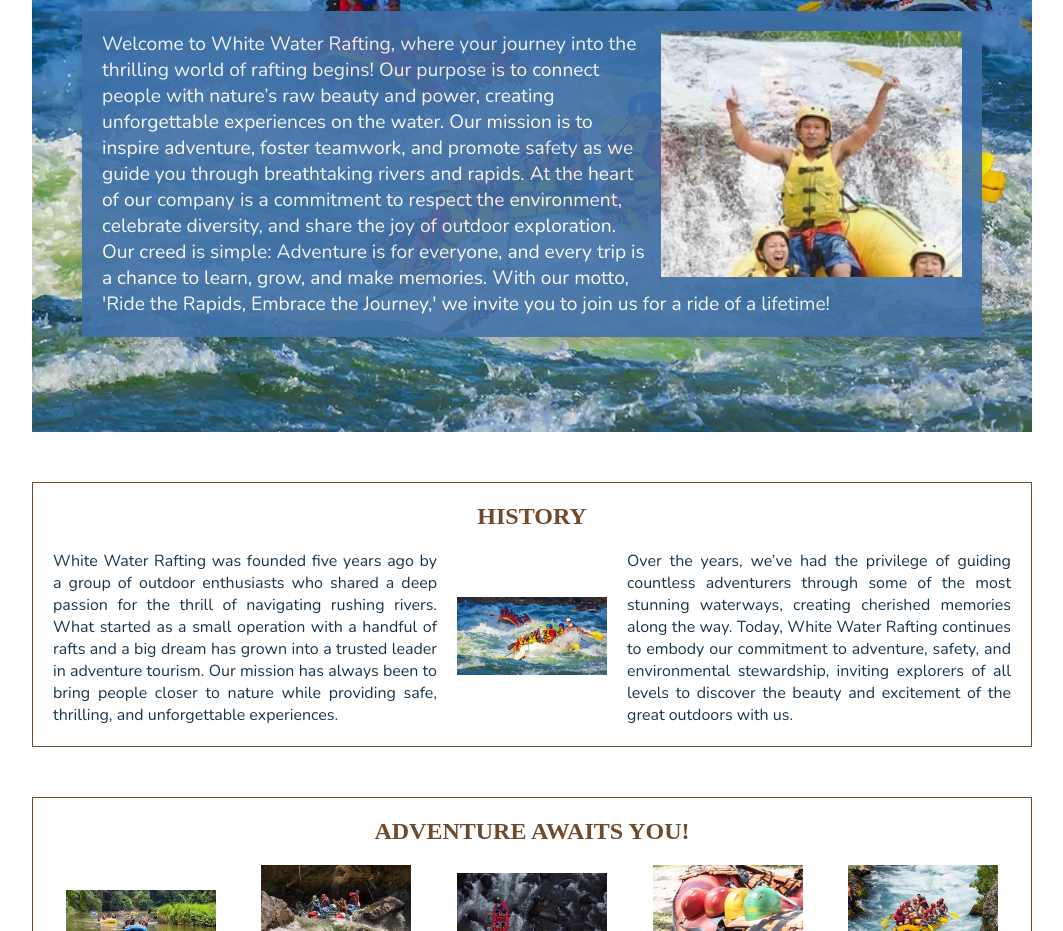
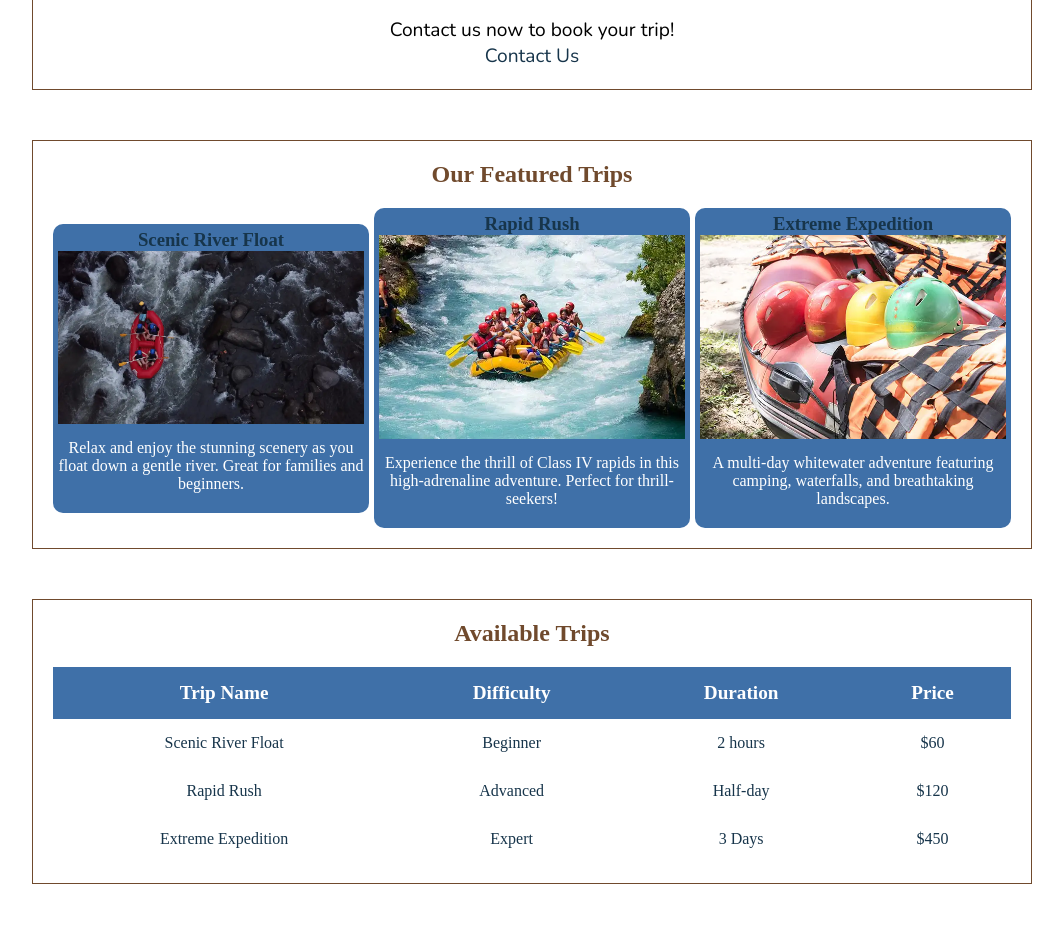
Before and after one commit to DannyDzWare/wdd130, a plain HTML site: page wwr/trips.html in a window 1280 px wide. Shown: the part 222-1153 px from the top of the page, without its empty margins (108-1171 px from the left). Drawn offline with nearby package versions, Linux system fonts and the light colour scheme; a web font is replaced by a local one.

Commit message:
Setting up Trips Page

```diff
--- a/wwr/styles/rafting.css
+++ b/wwr/styles/rafting.css
@@ -211,7 +211,7 @@ main {
     text-align: center;
     display: grid;
     grid-template: 20% 80% / 1fr 1fr;
-    grid-gap: 20px o;
+    grid-gap: 20px 0;
     align-items: center;
     align-content: center;
     place-items: center;
@@ -456,3 +456,131 @@ button {
   button:hover {
     background-color: darkgreen;
   }
+
+
+  /* Trips Page */
+
+.trips{
+    margin: 50px auto;
+    border: 1px solid var(--accent1-color);
+    padding: 20px;
+    text-align: center;
+}
+
+.trips h2{
+    font-size: 24px;
+    font-weight: bold;
+    margin-bottom: 20px;
+    color: var(--accent1-color);
+    font-family: var(--heading-font);
+}
+
+.trips .trips-grid{
+    display: grid;
+    grid-template: 1fr / 1fr 1fr 1fr;
+    grid-gap: 20px 5px;
+    align-items: center;
+    align-content: center;
+    place-items: center;
+    color: var(--primary-color);
+    font-family: var(--heading-font);
+}
+
+.trips .trips-grid .column1{
+    grid-column: 1;
+    display: flex;
+    flex-direction: column;
+    align-items: center;
+    background-color: var(--secondary-color);
+    border-radius: 10px;
+    padding: 5px;
+}
+
+.trips .trips-grid .column1 img{
+    width: 100%;
+    border-radius: 0;
+    background-color: transparent;
+}
+
+.trips .trips-grid .column1 p{
+    margin-top: 15px;
+    margin-bottom: 15px;
+    color: var(--accent2-color);
+}
+
+.trips .trips-grid .column2{
+    grid-column: 2;
+    display: flex;
+    flex-direction: column;
+    background-color: var(--secondary-color);
+    border-radius: 10px;
+    padding: 5px;
+}
+
+.trips .trips-grid .column2 img{
+    width: 100%;
+    border-radius: 0;
+    background-color: transparent;
+}
+
+.trips .trips-grid .column2 p{
+    margin-top: 15px;
+    margin-bottom: 15px;
+    color: var(--accent2-color);
+}
+
+.trips .trips-grid .column3{
+    grid-column: 3;
+    display: flex;
+    flex-direction: column;
+    background-color: var(--secondary-color);
+    border-radius: 10px;
+    padding: 5px;
+}
+
+.trips .trips-grid .column3 img{
+    width: 100%;
+}
+
+.trips .trips-grid .column3 p{
+    margin-top: 15px;
+    margin-bottom: 15px;
+    color: var(--accent2-color);
+}
+
+.trip-table{
+    margin: 50px auto;
+    border: 1px solid var(--accent1-color);
+    padding: 20px;
+    text-align: center;
+}
+.trip-table h2{
+    font-size: 24px;
+    font-weight: bold;
+    margin-bottom: 20px;
+    color: var(--accent1-color);
+    font-family: var(--heading-font);
+}
+
+  .trip-table table {
+    width: 100%;
+    border-collapse: collapse;
+    margin-top: 20px;
+}
+
+.trip-table th, .trip-table td {
+
+    padding: 15px;
+    text-align: center;
+}
+
+.trip-table th {
+    background-color: var(--secondary-color);
+    color: var(--accent2-color);
+    font-size: 1.2rem;
+}
+
+.trip-table td {
+    font-size: 1rem;
+    color: #17354B;
+}
--- a/wwr/trips.html
+++ b/wwr/trips.html
@@ -25,72 +25,73 @@
         </nav>
     </header>
     <main>
-        <div class="hero">
-            <img src="images/hero.webp" alt="background image hero">
-            <h1> WHITE WATER RAFTING</h1>
-            <article>
-                <img src="images/happy-rafting-client.webp" alt="Happy Rafting Clients" width="200">
-                <p>
-                    Welcome to White Water Rafting, where your journey into the thrilling world of rafting begins!
-                    Our purpose is to connect people with nature’s raw beauty and power, creating unforgettable experiences on the water.
-                    Our mission is to inspire adventure, foster teamwork, and promote safety as we guide you through breathtaking rivers and rapids.
-                    At the heart of our company is a commitment to respect the environment, celebrate diversity, and share the joy of outdoor exploration.
-                    Our creed is simple: Adventure is for everyone, and every trip is a chance to learn, grow, and make memories. With our motto,
-                    'Ride the Rapids, Embrace the Journey,' we invite you to join us for a ride of a lifetime!
-                </p>
-            </article>
-        </div>
-        <section class="history">
-            <h2>HISTORY</h2>
-            <div class="content">
-                <div class="text">
-                    <p>
-                        White Water Rafting was founded five years ago by a group of outdoor enthusiasts who shared a deep passion for the thrill of navigating rushing rivers.
-                        What started as a small operation with a handful of rafts and a big dream has grown into a trusted leader in adventure tourism.
-                        Our mission has always been to bring people closer to nature while providing safe, thrilling, and unforgettable experiences.
-                    </p>
+        <section class="cta">
+            <h2>Ready for Your Next Adventure?</h2>
+            <p>Contact us now to book your trip!</p>
+            <a href="contact.html" class="cta-button">Contact Us</a>
+        </section>
+
+        <div class="trips">
+            <h2>Our Featured Trips</h2>
+            <div class="trips-grid">
+                <div class="trip-container column1">
+                    <h3>Scenic River Float</h3>
+                    <img class="grid-item" src="images/wwr-insights-03.webp" alt="Trip #1 Scenic River Float">
+                    <p>Relax and enjoy the stunning scenery as you float down a gentle river. Great for families and beginners.</p>
                 </div>
-                <div class="image">
-                    <img src="images/hero.webp" alt="History Picture" width="150">
+                <div class="trip-container column2">
+                    <h3>Rapid Rush</h3>
+                    <img class="grid-item" src="images/wwr-insights-05.webp" alt="Trip #2 Rapid Rush">
+                    <p>Experience the thrill of Class IV rapids in this high-adrenaline adventure. Perfect for thrill-seekers!</p>
                 </div>
-                <div class="text">
-                    <p>
-                        Over the years, we’ve had the privilege of guiding countless adventurers through some of the most stunning waterways, creating cherished memories along the way.
-                        Today, White Water Rafting continues to embody our commitment to adventure, safety, and environmental stewardship,
-                        inviting explorers of all levels to discover the beauty and excitement of the great outdoors with us.
-                    </p>
+                <div class="trip-container column3">
+                    <h3>Extreme Expedition</h3>
+                    <img class="grid-item" src="images/wwr-insights-04.webp" alt="Trip #3 Extreme Expedition">
+                    <p>A multi-day whitewater adventure featuring camping, waterfalls, and breathtaking landscapes.</p>
                 </div>
             </div>
-        </section>
-        <section class="adventure">
-            <h2>ADVENTURE AWAITS YOU!</h2>
-            <div class="container">
-                <figure class="image-with-caption">
-                    <img src="images/wwr-insights-01.webp" alt="White Water Rafting Insights 01">
-                    <figcaption>Peaceful River</figcaption>
-                </figure>
-                <figure class="image-with-caption">
-                    <img src="images/wwr-insights-02.webp" alt="White Water Rafting Insights 01">
-                    <figcaption>Magic Downfalls</figcaption>
-                </figure>
-                <figure class="image-with-caption">
-                    <img src="images/wwr-insights-03.webp" alt="White Water Rafting Insights 01">
-                    <figcaption>Black Rocks River</figcaption>
-                </figure>
-                <figure class="image-with-caption">
-                    <img src="images/wwr-insights-04.webp" alt="White Water Rafting Insights 01">
-                    <figcaption>Equipment</figcaption>
-                </figure>
-                <figure class="image-with-caption">
-                    <img src="images/wwr-insights-05.webp" alt="White Water Rafting Insights 01">
-                    <figcaption>Colorado River</figcaption>
-                </figure>
-            </div>
+        </div>
+
+        <section class="trip-table">
+            <h2>Available Trips</h2>
+            <table>
+                <thead>
+                    <tr>
+                        <th>Trip Name</th>
+                        <th>Difficulty</th>
+                        <th>Duration</th>
+                        <th>Price</th>
+                    </tr>
+                </thead>
+                <tbody>
+                    <tr>
+                        <td>Scenic River Float</td>
+                        <td>Beginner</td>
+                        <td>2 hours</td>
+                        <td>$60</td>
+                    </tr>
+                    <tr>
+                        <td>Rapid Rush</td>
+                        <td>Advanced</td>
+                        <td>Half-day</td>
+                        <td>$120</td>
+                    </tr>
+                    <tr>
+                        <td>Extreme Expedition</td>
+                        <td>Expert</td>
+                        <td>3 Days</td>
+                        <td>$450</td>
+                    </tr>
+                </tbody>
+            </table>
         </section>
     </main>
     <footer>
         <p>©️ 2025 ⚓ White Water Rafting ⚓ Daniel Dzierzon </p>
         <nav class="socialmedia">
+            <a href="images/trips-wireframe.webp" target="_blank" title="View Local Image of trips wireframe">
+                <img src="images/moqups.webp" alt="Wireframe from Moqups">
+              </a>
             <a href="https://facebook.com" target="_blank">
               <img src="images/facbook-icon.webp" alt="Facebook">
             </a>
```
Also changed, not shown: wwr/index.html (+3 -3 lines), wwr/images/trips-wireframe.webp (added).
